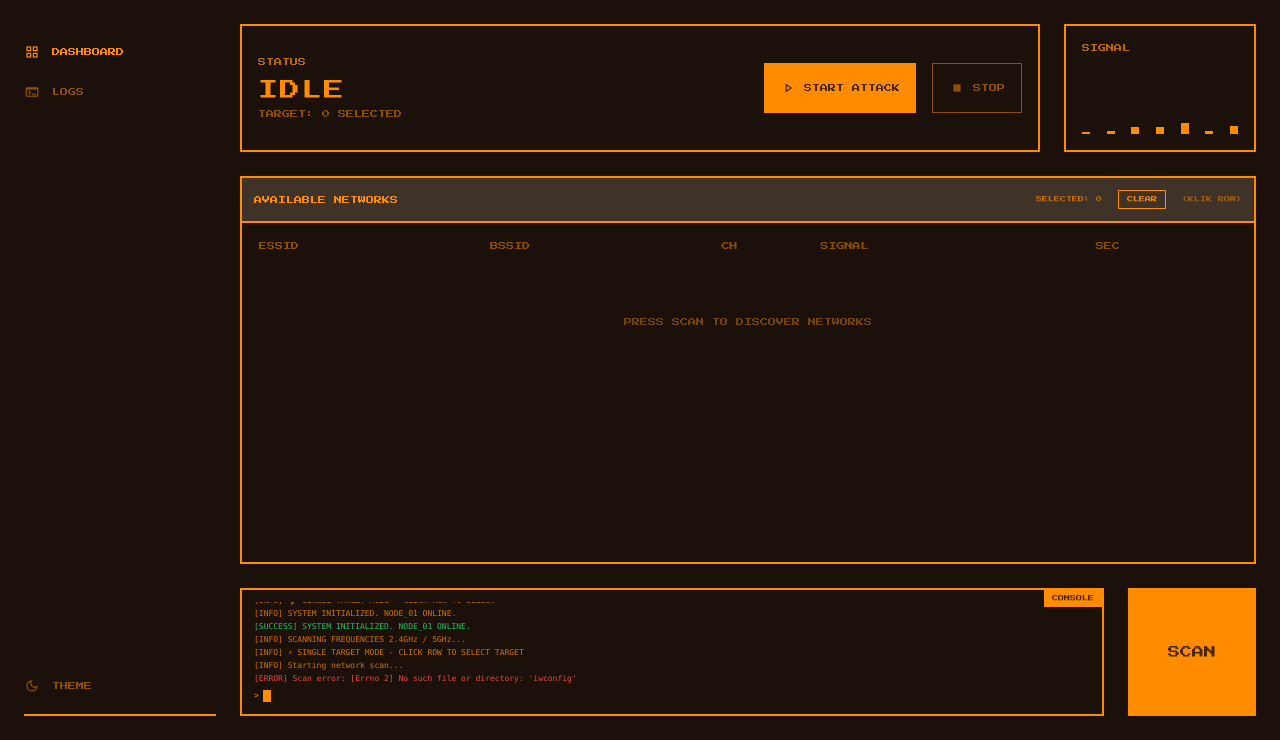
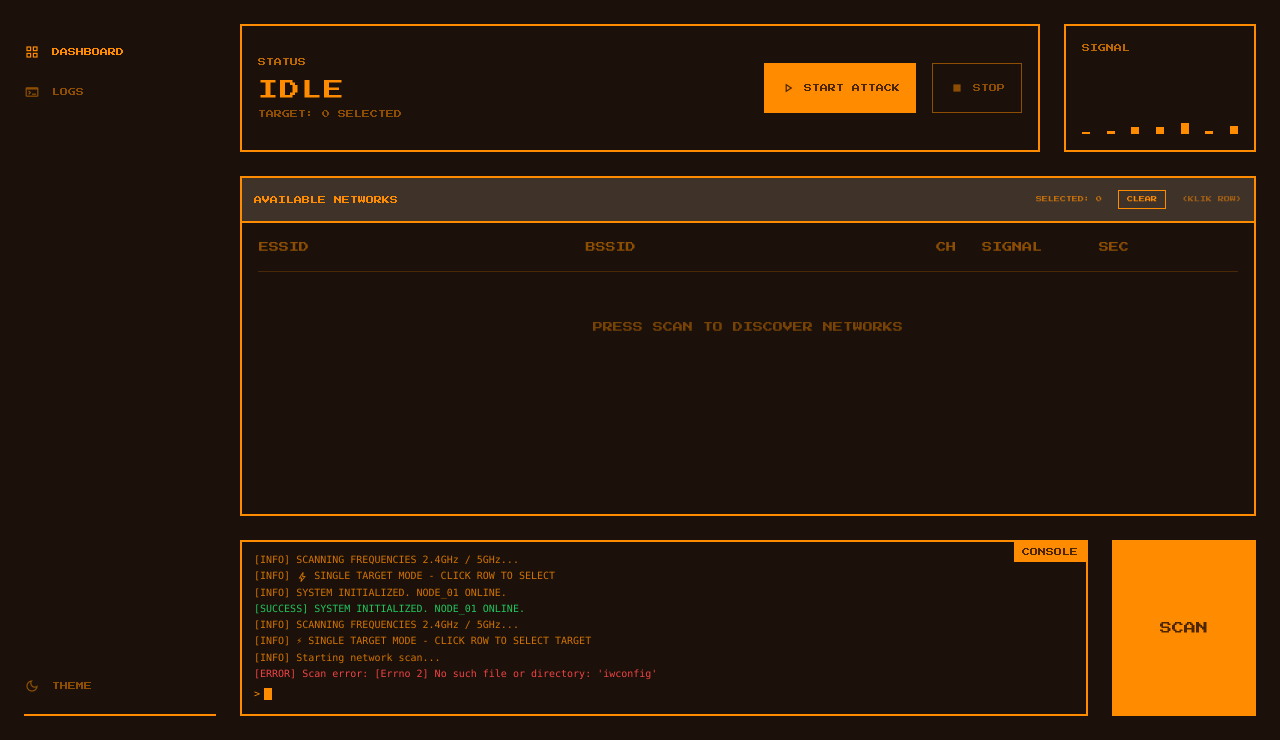
Before and after one commit to xforg3/xforg3, a Flask app: page / in a window 1280 px wide. Shown: the part 60-800 px from the top of the page. Run offline with Flask 3, Linux system fonts and the light colour scheme; parts of the project's set-up code (start-up, migrations or seed data) failed here and were passed over; some libraries are stand-ins or nearby versions.

Commit message:
hello world

```diff
--- a/frequency/deauth/deauth-web/templates/index.html
+++ b/frequency/deauth/deauth-web/templates/index.html
@@ -29,7 +29,8 @@
             border-top: 2px solid #ff8c00;
         }
         .terminal-scroll::-webkit-scrollbar {
-            width: 8px;
+            width: 6px;
+            height: 6px;
         }
         .terminal-scroll::-webkit-scrollbar-track {
             background: #1b110a;
@@ -66,14 +67,14 @@
         }
         .sec-badge {
             border: 1px solid #ff8c00;
-            padding: 2px 6px;
-            font-size: 8px;
+            padding: 2px 4px;
+            font-size: 7px;
             border-radius: 2px;
             white-space: nowrap;
         }
         @media (min-width: 1024px) {
             .sec-badge {
-                font-size: 6px;
+                font-size: 8px;
             }
         }
         .sig-green { color: #2ecc71; }
@@ -117,8 +118,7 @@
 
     <!-- TOP NAVIGATION BAR -->
     <header class="flex flex-col sm:flex-row justify-between items-start sm:items-end w-full pixel-border-b pb-3 lg:pb-4 gap-2 lg:gap-0 shrink-0">
-        <h1 class="text-sm lg:text-headline-md text-primary tracking-widest">WIFI CONTROL PANEL</h1>
-        <!-- Khusus mobile elemen ini di-hide (hidden), hanya muncul di desktop (lg:flex) -->
+        <h1 class="text-xs lg:text-headline-md text-primary tracking-widest">WIFI CONTROL PANEL</h1>
         <div class="hidden lg:flex flex-wrap gap-3 lg:gap-8 text-[10px] lg:text-body-md opacity-80">
             <span id="node-status">NODE_01</span>
             <span id="status-text" class="text-primary">READY</span>
@@ -202,15 +202,15 @@
                             <span class="text-[8px] lg:text-[6px] opacity-50 hidden sm:inline">(KLIK ROW)</span>
                         </div>
                     </div>
-                    <div class="flex-1 overflow-auto p-2 lg:p-4 terminal-scroll" id="table-container">
-                        <table class="w-full text-left text-[10px] lg:text-[8px] border-collapse">
-                            <thead class="sticky top-0 bg-background">
-                                <tr class="text-primary opacity-50">
-                                    <th class="pb-3 lg:pb-4 font-normal">ESSID</th>
-                                    <th class="pb-3 lg:pb-4 font-normal">BSSID</th>
-                                    <th class="pb-3 lg:pb-4 font-normal">CH</th>
-                                    <th class="pb-3 lg:pb-4 font-normal">SIGNAL</th>
-                                    <th class="pb-3 lg:pb-4 font-normal">SEC</th>
+                    <div class="flex-1 overflow-x-auto overflow-y-auto p-2 lg:p-4 terminal-scroll" id="table-container">
+                        <table class="w-full text-left text-[8px] lg:text-[10px] border-collapse min-w-[550px]">
+                            <thead class="sticky top-0 bg-background z-10">
+                                <tr class="text-primary opacity-50 border-b border-primary/20">
+                                    <th class="pb-3 lg:pb-4 font-normal w-1/3">ESSID</th>
+                                    <th class="pb-3 lg:pb-4 font-normal w-1/3">BSSID</th>
+                                    <th class="pb-3 lg:pb-4 font-normal w-12 text-center">CH</th>
+                                    <th class="pb-3 lg:pb-4 font-normal w-20">SIGNAL</th>
+                                    <th class="pb-3 lg:pb-4 font-normal w-24">SEC</th>
                                 </tr>
                             </thead>
                             <tbody id="network-body">
@@ -224,18 +224,19 @@
                     </div>
                 </section>
 
-                <!-- Console & Scan -->
-                <div class="flex flex-col-reverse sm:flex-row gap-4 lg:gap-6 h-auto lg:h-32 shrink-0">
-                    <footer class="flex-1 pixel-border p-3 flex flex-col h-32 sm:h-auto overflow-hidden relative">
-                        <div class="absolute top-0 right-0 bg-primary text-on-primary px-2 py-1 text-[8px] lg:text-[6px]">CONSOLE</div>
-                        <div class="flex-1 terminal-scroll overflow-y-auto font-mono text-[10px] lg:text-[8px] leading-relaxed pt-2" id="console-box">
+                <!-- Console & Scan (Tinggi kontainer diperbesar di Desktop -> lg:h-44) -->
+                <div class="flex flex-col-reverse sm:flex-row gap-4 lg:gap-6 h-auto lg:h-44 shrink-0">
+                    <footer class="flex-1 pixel-border p-3 flex flex-col h-36 sm:h-auto overflow-hidden relative">
+                        <div class="absolute top-0 right-0 bg-primary text-on-primary px-2 py-1 text-[8px] lg:text-[8px]">CONSOLE</div>
+                        <!-- Font size diperbesar pada desktop (lg:text-[10px]) dan padding dityesuaikan -->
+                        <div class="flex-1 terminal-scroll overflow-y-auto font-mono text-[10px] lg:text-[10px] leading-relaxed pt-3" id="console-box">
                             <div class="text-primary opacity-80">[INFO] SCANNING FREQUENCIES 2.4GHz / 5GHz...</div>
-                            <div class="text-primary opacity-80">[INFO] <span class="material-symbols-outlined align-middle !text-[12px] lg:!text-[10px]">bolt</span> SINGLE TARGET MODE - CLICK ROW TO SELECT</div>
+                            <div class="text-primary opacity-80">[INFO] <span class="material-symbols-outlined align-middle !text-[12px] lg:!text-[12px]">bolt</span> SINGLE TARGET MODE - CLICK ROW TO SELECT</div>
                             <div class="text-primary opacity-80">[INFO] SYSTEM INITIALIZED. NODE_01 ONLINE.</div>
                             <div class="mt-1">&gt;<span class="cursor-blink ml-1"></span></div>
                         </div>
                     </footer>
-                    <button class="w-full sm:w-32 py-4 sm:py-0 pixel-border bg-primary text-on-primary font-headline-md text-headline-md active:scale-95 lg:hover:scale-95 transition-transform flex items-center justify-center shrink-0" onclick="scanNetworks()">
+                    <button class="w-full sm:w-36 py-4 sm:py-0 pixel-border bg-primary text-on-primary font-headline-md text-headline-md active:scale-95 lg:hover:scale-95 transition-transform flex items-center justify-center shrink-0" onclick="scanNetworks()">
                         SCAN
                     </button>
                 </div>
@@ -251,13 +252,13 @@
                     <button class="px-4 py-2 border border-red-500 text-red-500 text-[8px] lg:text-[6px] hover:bg-red-500 hover:text-on-primary transition-all" onclick="clearLogs()">🗑 CLEAR ALL</button>
                     <button class="px-4 py-2 border border-green-500 text-green-500 text-[8px] lg:text-[6px] hover:bg-green-500 hover:text-on-primary transition-all" onclick="exportLogs()">📤 EXPORT</button>
                 </div>
-                <div class="flex-1 pixel-border overflow-auto p-2 lg:p-4 terminal-scroll min-h-[300px] lg:min-h-0">
-                    <table class="w-full text-left text-[8px] lg:text-[6px] border-collapse">
-                        <thead class="sticky top-0 bg-background">
-                            <tr class="text-primary opacity-50">
+                <div class="flex-1 pixel-border overflow-x-auto overflow-y-auto p-2 lg:p-4 terminal-scroll min-h-[300px] lg:min-h-0">
+                    <table class="w-full text-left text-[8px] lg:text-[10px] border-collapse min-w-[500px]">
+                        <thead class="sticky top-0 bg-background z-10">
+                            <tr class="text-primary opacity-50 border-b border-primary/20">
                                 <th class="pb-3 lg:pb-4 font-normal">TIME</th>
                                 <th class="pb-3 lg:pb-4 font-normal">BSSID</th>
-                                <th class="pb-3 lg:pb-4 font-normal">CH</th>
+                                <th class="pb-3 lg:pb-4 font-normal text-center">CH</th>
                                 <th class="pb-3 lg:pb-4 font-normal">ESSID</th>
                                 <th class="pb-3 lg:pb-4 font-normal">STATUS</th>
                                 <th class="pb-3 lg:pb-4 font-normal">DURATION</th>
@@ -390,12 +391,12 @@
                 const statusClass = log.status === 'success' ? 'text-green-500' :
                                    log.status === 'stopped' ? 'text-yellow-500' : 'text-red-500';
                 html += `<tr>
-                    <td class="py-2.5 lg:py-2 opacity-50">${time}</td>
-                    <td class="py-2.5 lg:py-2">${log.bssid}</td>
-                    <td class="py-2.5 lg:py-2">${log.channel}</td>
-                    <td class="py-2.5 lg:py-2">${log.essid}</td>
+                    <td class="py-2.5 lg:py-2 opacity-50 whitespace-nowrap">${time}</td>
+                    <td class="py-2.5 lg:py-2 whitespace-nowrap">${log.bssid}</td>
+                    <td class="py-2.5 lg:py-2 text-center">${log.channel}</td>
+                    <td class="py-2.5 lg:py-2 truncate max-w-[120px]">${log.essid}</td>
                     <td class="py-2.5 lg:py-2 ${statusClass}">${log.status.toUpperCase()}</td>
-                    <td class="py-2.5 lg:py-2 opacity-50">${log.duration}</td>
+                    <td class="py-2.5 lg:py-2 opacity-50 whitespace-nowrap">${log.duration}</td>
                 </tr>`;
             });
             tbody.innerHTML = html;
@@ -497,10 +498,10 @@
 
                 const dataAttrs = `data-bssid="${net.bssid}" data-channel="${net.channel}" data-essid="${net.essid}"`;
                 html += `<tr class="clickable-row ${selectedClass}" ${dataAttrs} onclick="selectTarget(this)">
-                    <td class="py-3 lg:py-2" title="${net.essid}">${net.essid}</td>
-                    <td class="py-3 lg:py-2">${net.bssid}</td>
-                    <td class="py-3 lg:py-2">${net.channel}</td>
-                    <td class="py-3 lg:py-2 ${sigClass}">${powerDisplay}</td>
+                    <td class="py-3 lg:py-2 truncate max-w-[140px]" title="${net.essid}">${net.essid}</td>
+                    <td class="py-3 lg:py-2 whitespace-nowrap">${net.bssid}</td>
+                    <td class="py-3 lg:py-2 text-center">${net.channel}</td>
+                    <td class="py-3 lg:py-2 ${sigClass} whitespace-nowrap">${powerDisplay}</td>
                     <td class="py-3 lg:py-2"><span class="sec-badge">${security}</span></td>
                 </tr>`;
             });
```
